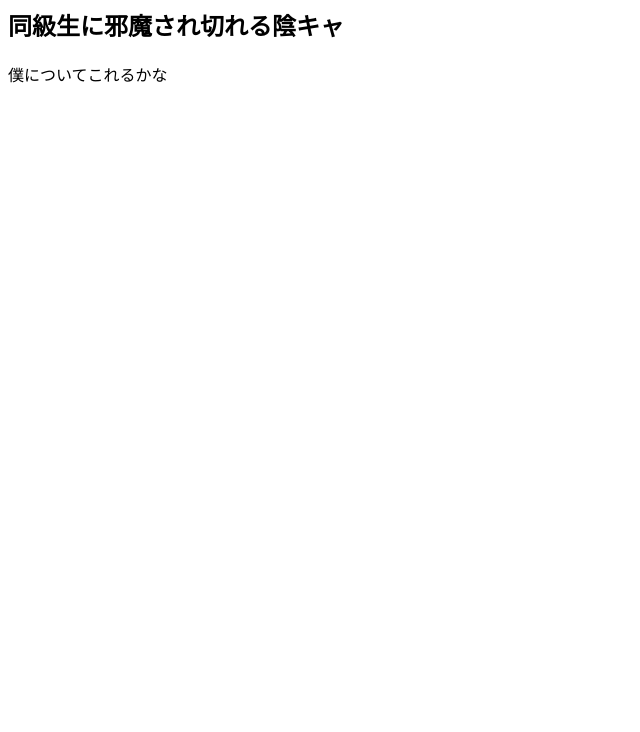
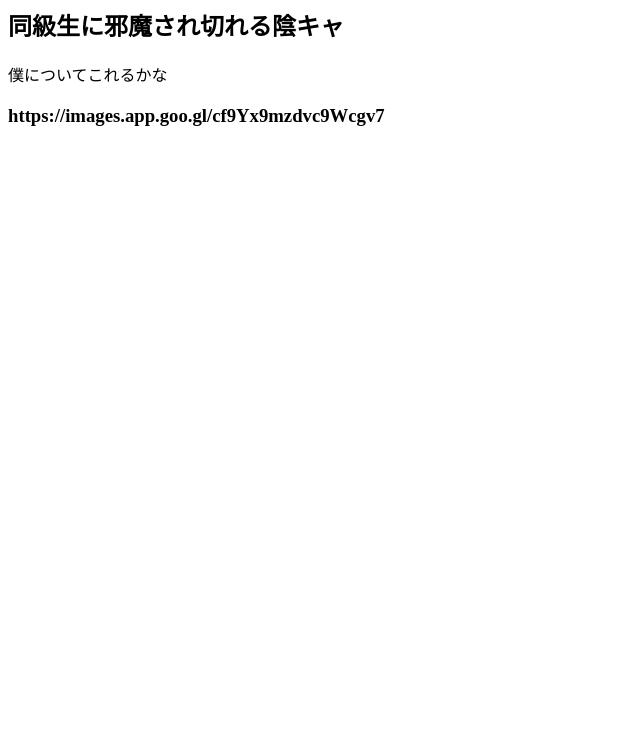
Before and after one commit to yoshikawakai/yoshikawakai0319.github.io, a plain HTML site: page index.html in a window 1280 px wide. Shown: the part 68-800 px from the top of the page, without its empty margins (0-640 px from the left). Drawn offline with Linux system fonts and the light colour scheme.

Commit message:
Update index.html

```diff
--- a/index.html
+++ b/index.html
@@ -4,5 +4,6 @@
    <h1>ぼっとんのウェブサイト</h1>
   <h2>同級生に邪魔され切れる陰キャ</h2>
   <P>僕についてこれるかな</P>
+  <h3>https://images.app.goo.gl/cf9Yx9mzdvc9Wcgv7</h3>
  </body>
 </html>
```
